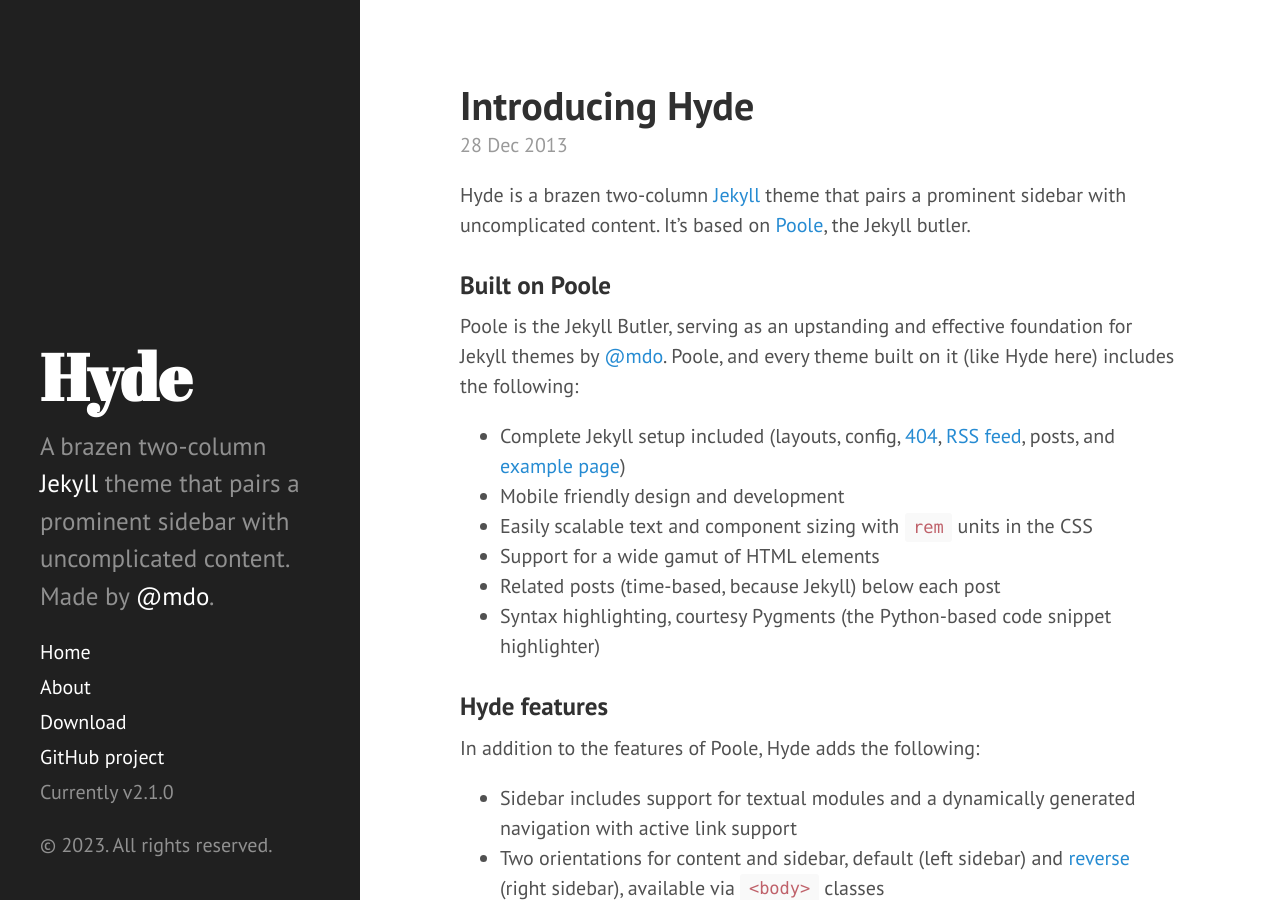
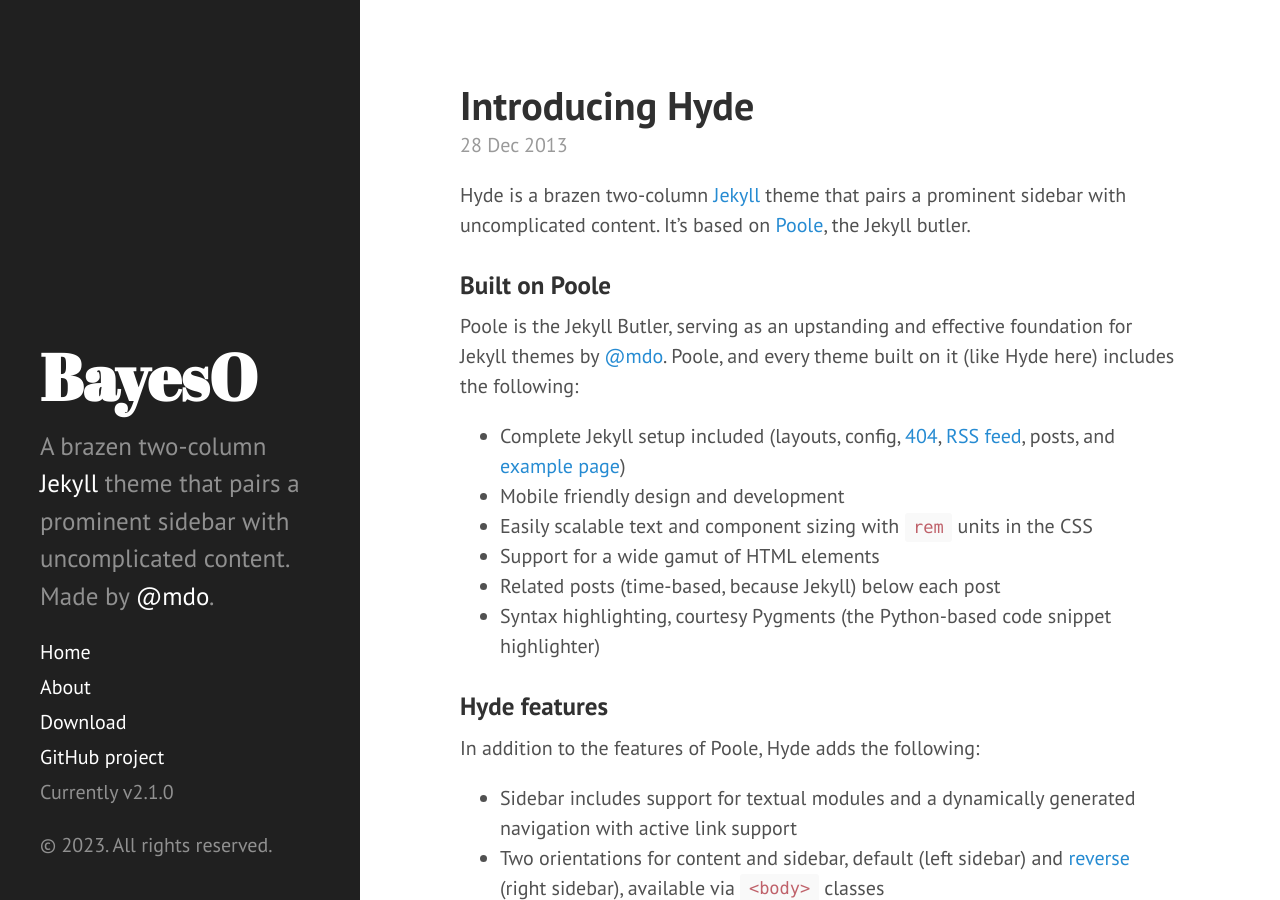
Before and after one commit to jungtaekkim/bayeso, a Jekyll site: the page built from index.html, in a window 1280 px wide and 900 px high. Built offline with Jekyll 4.4.1, drawn with Linux system fonts in a browser that asks for light colours; Markdown is read by kramdown in place of the engine named in the settings; the list of posts is cut into pages by our own code.

Commit message:
Update gh-pages

```diff
--- a/_config.yml
+++ b/_config.yml
@@ -4,23 +4,22 @@
 
 # Permalinks
 permalink:        pretty
-relative_permalinks: true
 
 # Setup
-title:            Hyde
+title:            BayesO
 tagline:          'A Jekyll theme'
 description:      'A brazen two-column <a href="http://jekyllrb.com" target="_blank">Jekyll</a> theme that pairs a prominent sidebar with uncomplicated content. Made by <a href="https://twitter.com/mdo" target="_blank">@mdo</a>.'
-url:              http://hyde.getpoole.com
+url:              https://bayeso.org
 baseurl:          /
+paginate:         5
 
 author:
-  name:           'Mark Otto'
+  name:           'Jungtaek Kim'
   url:            https://twitter.com/mdo
 
-paginate:         5
 
 # Custom vars
 version:          2.1.0
 
 github:
-  repo:           https://github.com/poole/hyde
+  repo:           https://github.com/jungtaekkim/bayeso
```
